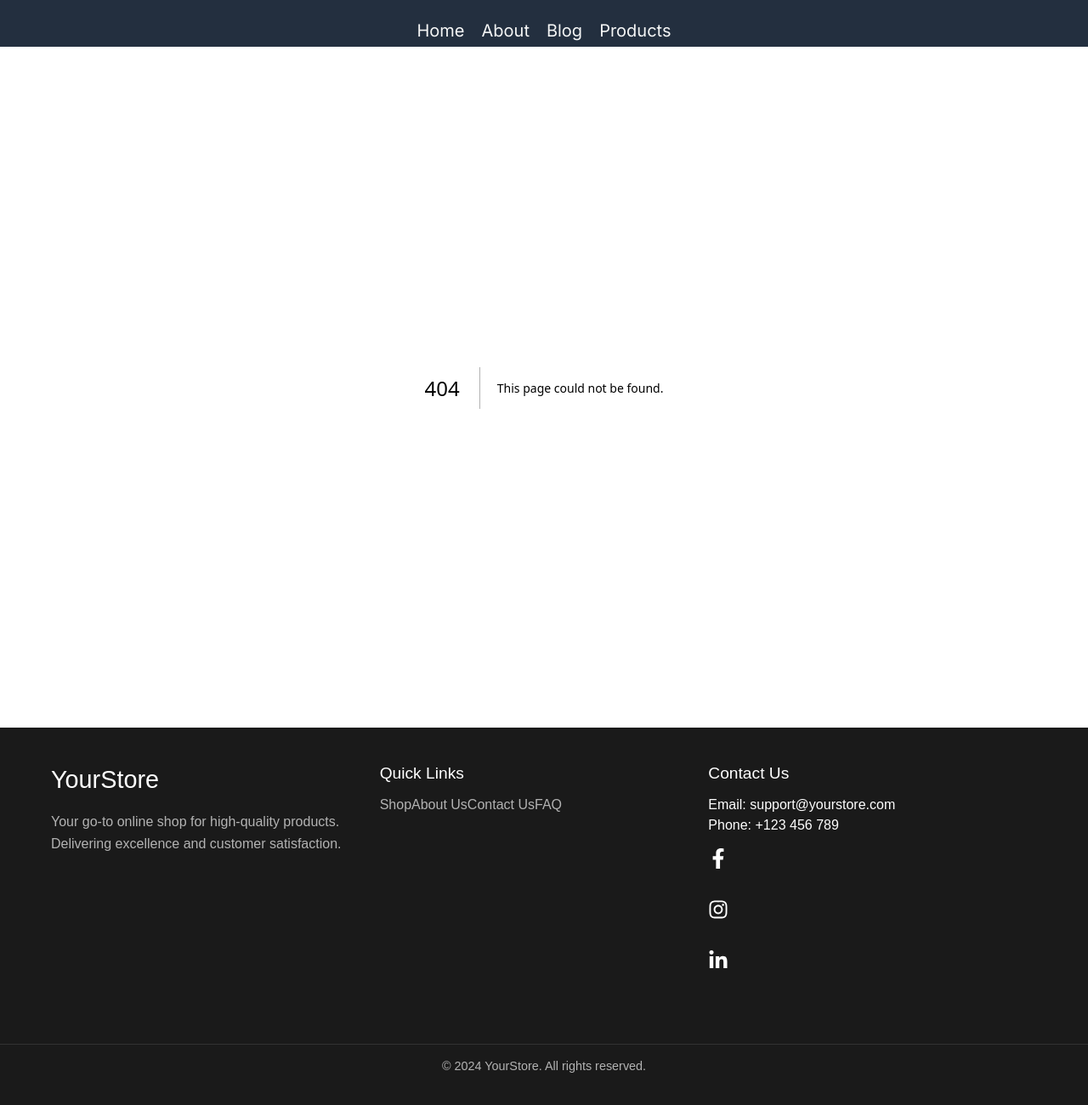
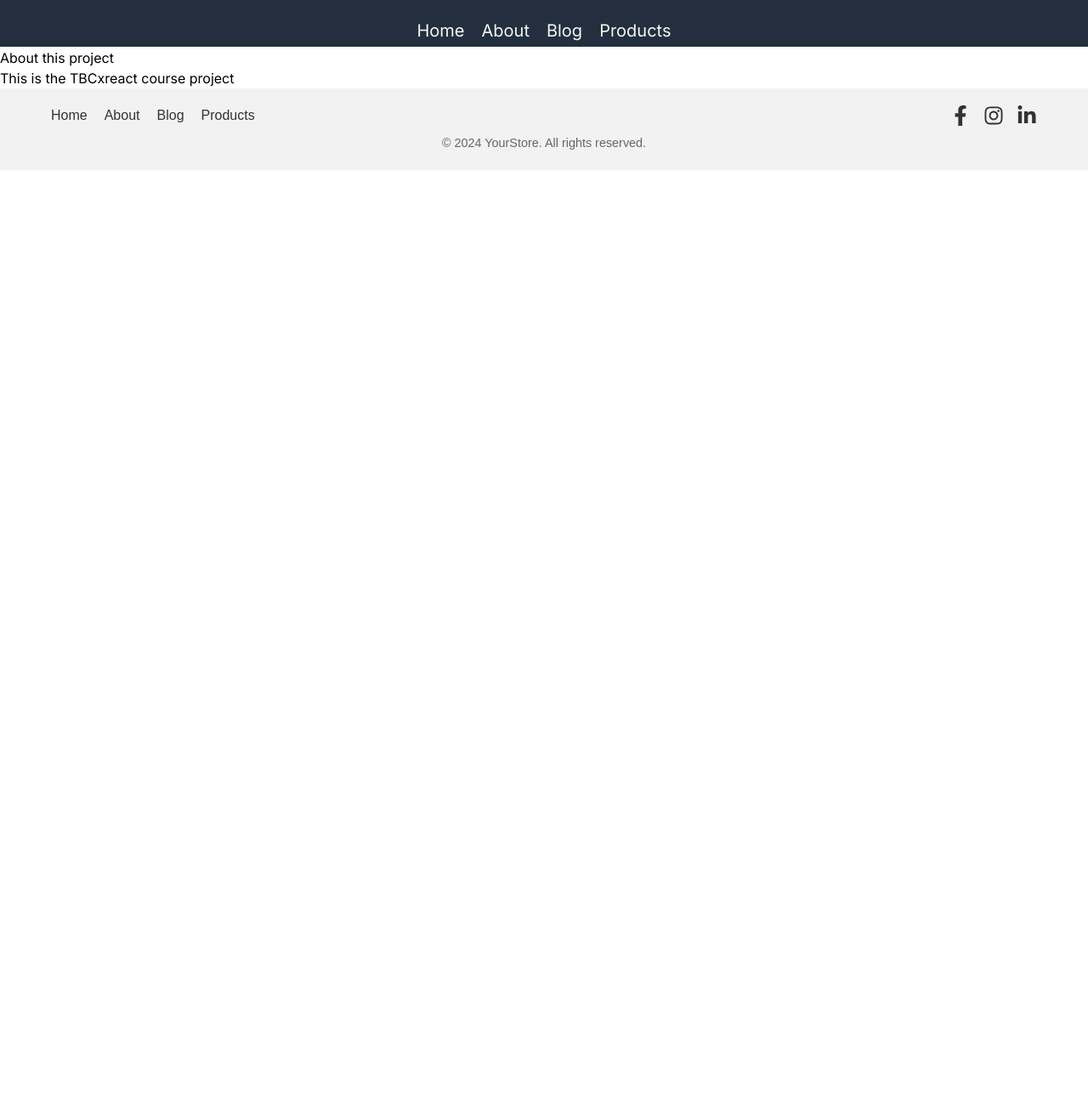
Before and after one commit to DTarkh/tbc-next.js, a Next.js app: page /about in a window 1280 px wide. Before the commit this address had no page. Shown: the top 1300 px of the page at 85% size. After the commit the page ends 800 px from the top, so only its background shows below. Built offline with nearby package versions, Linux system fonts and the light colour scheme.

Commit message:
change some styles

```diff
--- a/app/Footer/Footer.css
+++ b/app/Footer/Footer.css
@@ -1,103 +1,64 @@
 /* General footer styles */
 .footer {
-    background-color: #1a1a1a;
-    color: #fff;
-    padding: 40px 0;
+  background-color: #f2f2f2; /* Brighter background */
+  color: #333;
+  padding: 20px 0;
   font-family: 'Arial', sans-serif;
 }
 
 .footer-content {
   display: flex;
   justify-content: space-between;
+  align-items: center;
   max-width: 1200px;
   margin: 0 auto;
   padding: 0 20px;
-    flex-wrap: wrap;
-  }
-
-  .footer-column {
-    flex: 1;
-    min-width: 250px;
-    margin-bottom: 20px;
-  }
-
-  .footer-title {
-    font-size: 1.8rem;
-    margin-bottom: 15px;
-    color: #fff;
-  }
-
-  .footer-description {
-    font-size: 1rem;
-    line-height: 1.6;
-    color: #b3b3b3;
-  }
-
-  .footer-subtitle {
-    font-size: 1.2rem;
-    margin-bottom: 10px;
-    color: #fff;
 }
 
 .footer-links {
-    list-style-type: none;
-    padding: 0;
+  display: flex;
+  gap: 20px;
 }
 
-  .footer-links li {
-    margin-bottom: 10px;
+.footer-links a {
+  color: #333;
+  text-decoration: none;
+  font-size: 1rem;
+  transition: color 0.3s ease;
 }
 
-  .footer-links li a {
-    color: #b3b3b3;
-    text-decoration: none;
-    font-size: 1rem;
-    transition: color 0.3s;
-  }
-
-  .footer-links li a:hover {
-    color: #fff;
+.footer-links a:hover {
+  color: #0077b5; /* Hover color */
 }
 
 .social-links {
-    margin-top: 15px;
+  display: flex;
+  gap: 15px;
 }
 
 .social-icon {
-    color: #fff;
-    margin-right: 10px;
   font-size: 1.5rem;
-    transition: color 0.3s;
+  color: #333;
+  transition: color 0.3s ease;
 }
 
 .social-icon:hover {
-    color: #0077b5; /* Highlight color */
+  color: #0077b5; /* Highlight color on hover */
 }
 
 .footer-bottom {
   text-align: center;
-    margin-top: 30px;
-    border-top: 1px solid #333;
-    padding-top: 15px;
+  margin-top: 10px;
   font-size: 0.9rem;
-    color: #b3b3b3;
-  }
-
-  .footer-bottom p {
-    margin: 0;
+  color: #666;
 }
 
 @media (max-width: 768px) {
   .footer-content {
     flex-direction: column;
-      align-items: center;
   }
 
-    .footer-column {
-      text-align: center;
-    }
-
-    .social-links {
-      justify-content: center;
+  .footer-links {
+    margin-bottom: 15px;
   }
 }
--- a/app/Footer/Footer.jsx
+++ b/app/Footer/Footer.jsx
@@ -6,39 +6,35 @@ const Footer = () => {
   return (
     <footer className="footer">
       <div className="footer-content">
-        <div className="footer-column">
-          <h3 className="footer-title">YourStore</h3>
-          <p className="footer-description">
-            Your go-to online shop for high-quality products. Delivering excellence and customer satisfaction.
-          </p>
+        <div className="footer-links">
+          <a href="/">Home</a>
+          <a href="/about">About</a>
+          <a href="/blog">Blog</a>
+          <a href="/products">Products</a>
         </div>
 
-        <div className="footer-column">
-          <h4 className="footer-subtitle">Quick Links</h4>
-          <ul className="footer-links">
-            <li><a href="/shop">Shop</a></li>
-            <li><a href="/about">About Us</a></li>
-            <li><a href="/contact">Contact Us</a></li>
-            <li><a href="/faq">FAQ</a></li>
-          </ul>
-        </div>
-
-        <div className="footer-column">
-          <h4 className="footer-subtitle">Contact Us</h4>
-          <p>Email: <a href="mailto:support@yourstore.com">support@yourstore.com</a></p>
-          <p>Phone: +123 456 789</p>
-
-          <div className="social-links">
-            <a href="https://facebook.com" target="_blank" rel="noopener noreferrer" className="social-icon">
-              <FaFacebookF />
-            </a>
-            <a href="https://instagram.com" target="_blank" rel="noopener noreferrer" className="social-icon">
-              <FaInstagram />
-            </a>
-            <a href="https://linkedin.com" target="_blank" rel="noopener noreferrer" className="social-icon">
-              <FaLinkedinIn />
-            </a>
-          </div>
+        <div className="social-links">
+          <a
+            href="https://facebook.com"
+            target="_blank"
+            rel="noopener noreferrer"
+          >
+            <FaFacebookF className="social-icon" />
+          </a>
+          <a
+            href="https://instagram.com"
+            target="_blank"
+            rel="noopener noreferrer"
+          >
+            <FaInstagram className="social-icon" />
+          </a>
+          <a
+            href="https://linkedin.com"
+            target="_blank"
+            rel="noopener noreferrer"
+          >
+            <FaLinkedinIn className="social-icon" />
+          </a>
         </div>
       </div>
 
--- a/app/Navigation/Navbar.css
+++ b/app/Navigation/Navbar.css
@@ -23,11 +23,7 @@ ul {
   box-sizing: border-box;
 
 }
-.nav-link:hover{
-    cursor: pointer;
-    /* border: 1px solid #F5F6F6; */
-    border-left: 1px solid #F5F6F6;
-    border-right: 1px solid #F5F6F6;
-    border-top: 1px solid #F5F6F6;
-
+.nav-link:hover {
+  cursor: pointer;
+  box-shadow: 0px 0px 2px 1px #F5F6F6 inset; /* Subtle shadow effect */
 }
--- /dev/null
+++ b/app/about/page.jsx
@@ -0,0 +1,12 @@
+
+
+const page = () => {
+  return (
+    <div>
+        <h1>About this project</h1>
+        <p>This is the TBCxreact course project</p>
+    </div>
+  )
+}
+
+export default page
--- a/app/home/page.jsx
+++ b/app/home/page.jsx
@@ -3,7 +3,9 @@ import Main from "../Wrap/Main"
 const page = () => {
   return (
     <Main>
-        <div>page</div>
+        <div>
+          <h1>Welcome ... to Home page!</h1>
+        </div>
 
     </Main>
   )
```
Lines whose indentation alone changed are shown as unchanged.
